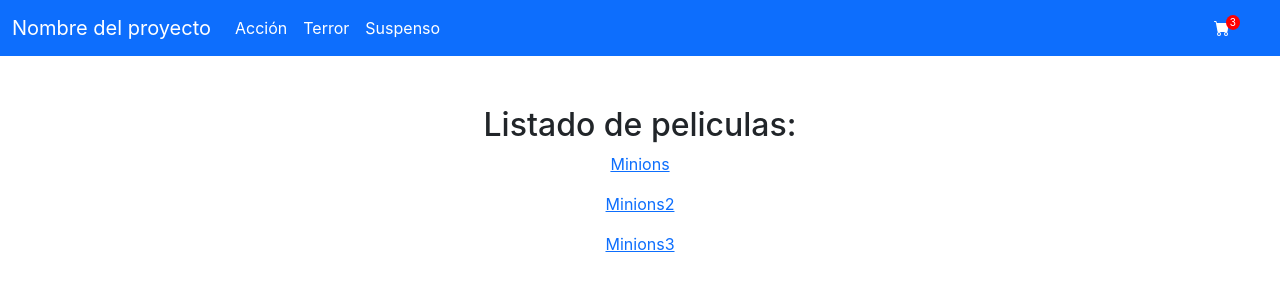
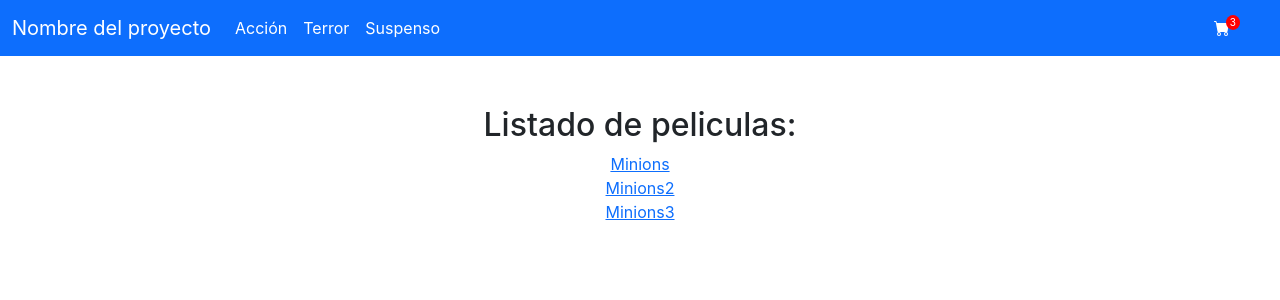
Before and after one commit to lucianoruizm/reactCursoLeo, a React (Create React App) app: page /category/accion in a window 1280 px wide. Shown: the top 300 px of the page. Built offline with nearby package versions, Linux system fonts and the light colour scheme.

Commit message:
Componentes ItemList e Item

```diff
--- /dev/null
+++ b/src/components/Item.js
@@ -0,0 +1,15 @@
+import { Link } from "react-router-dom"
+
+// Tiene importado Link de React-Router-Dom, de esta forma se puede utilizar Link
+// para que el usuario pueda acceder a la ruta espicifica al clickear en el item,
+// en este caso lo envia a detalles del item.
+
+export const Item = ({ id, title}) => {
+  return (
+    <div key={id}>
+        <Link to={"/item/" + id}>
+            {title}
+        </Link>
+    </div>
+  )
+}
--- /dev/null
+++ b/src/components/ItemList.js
@@ -0,0 +1,16 @@
+import { Item } from "./Item";
+
+// Tiene importado el compenente Item al cual le pasa las props.
+
+export const ItemList = ({movies}) => {
+  return (
+    <div>
+        {movies.map((movie)=>{
+        let {id, title} = movie;
+        return(
+            <Item id={id} title={title} />
+        )
+        })}
+    </div>
+  )
+}
--- a/src/components/ItemListContainer.js
+++ b/src/components/ItemListContainer.js
@@ -1,21 +1,15 @@
-import { Link } from 'react-router-dom';
+import { ItemList } from './ItemList';
 import './ItemListContainer.css'
 
 // Se le importa el estilo desde ItemListContainer.css.
 // ItemListContainer recibe una prop desde App para poder ser usada dentro de su return.
 // Es importado para poder usarse en App.
+// Tiene importado el componente ItemList al cual le pasa las props.
 const ItemListContainer = ({ movies }) => {
   return (
     <div className='item-list'>
       <h2>Listado de peliculas: </h2>
-        {movies.map((movie)=>{
-        let {id, title} = movie;
-        return(
-            <Link to={"/item/" + movie.id}>
-              <p key={id}> {title} </p>
-            </Link>
-        )
-        })}
+      <ItemList movies={movies}/>
     </div>
   )
 }
```
